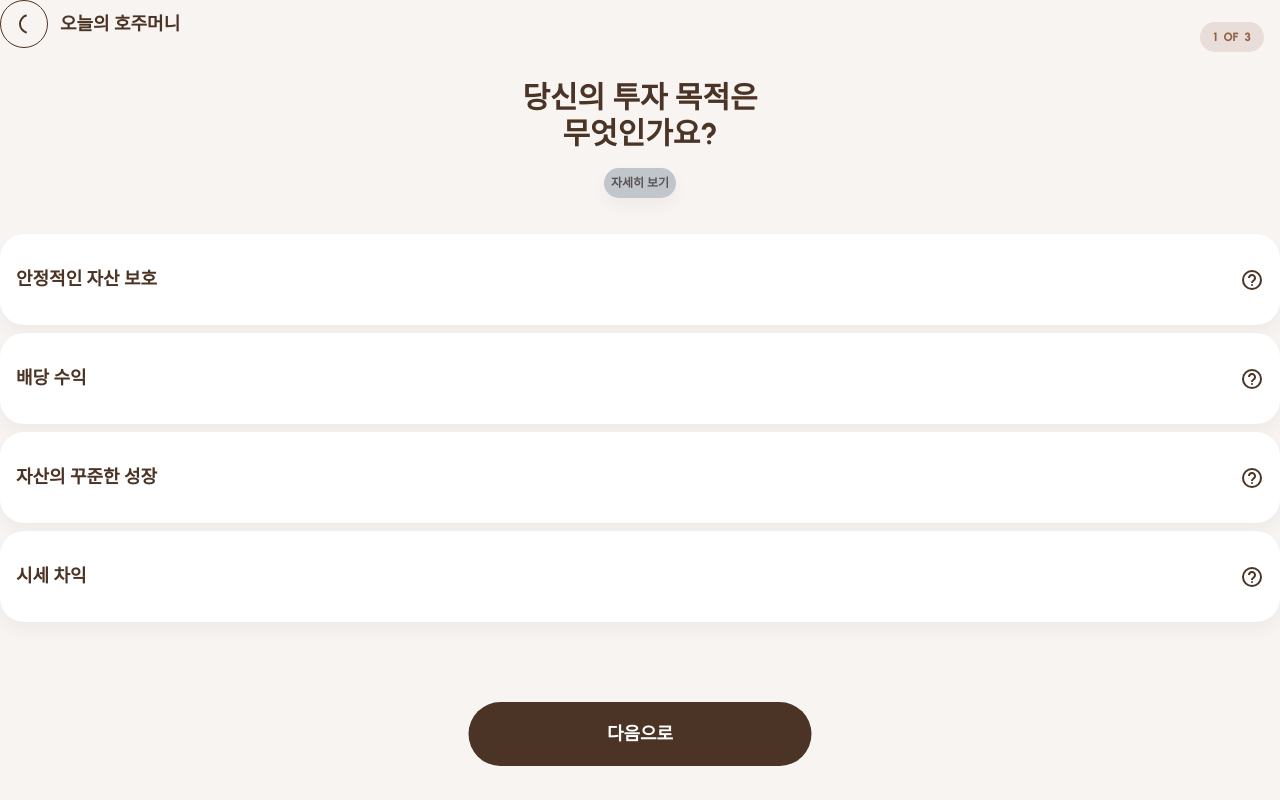
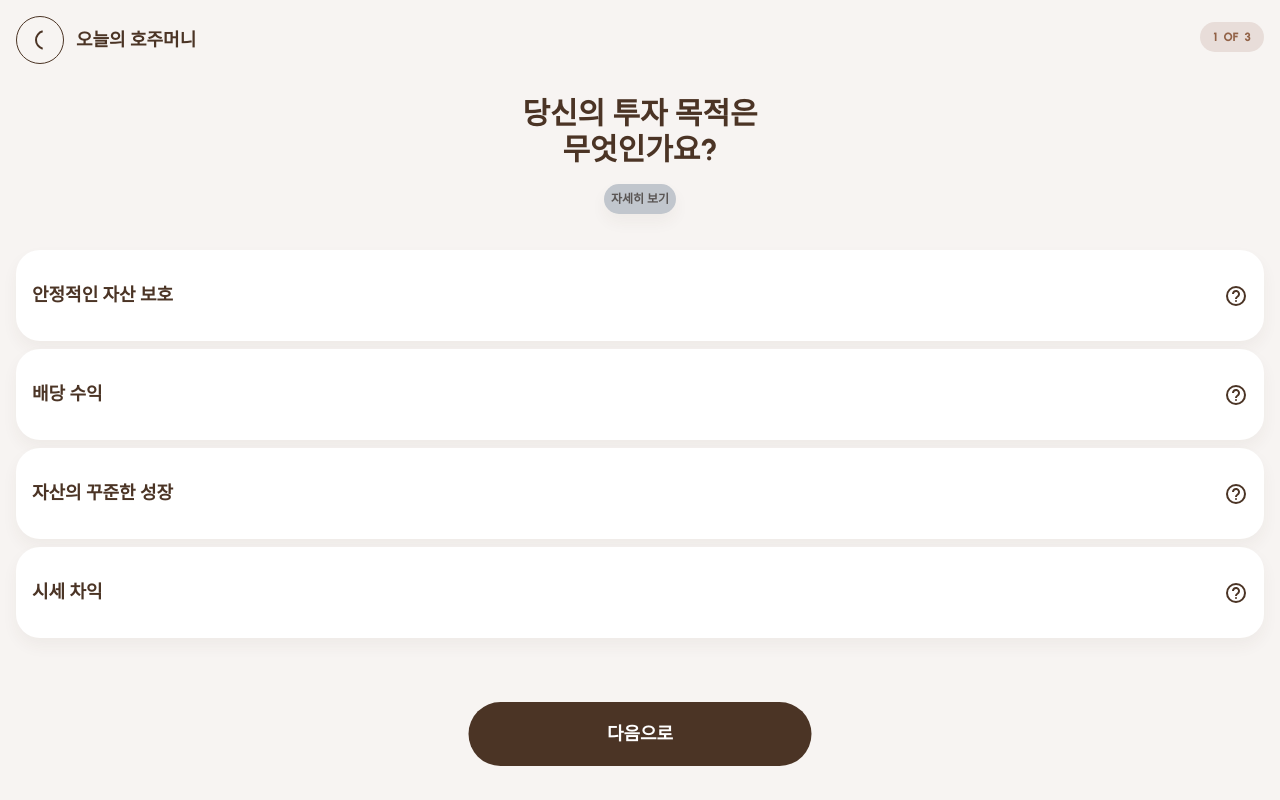
Before and after one commit to MJU-Capstone-Design-1/Jumoney-FE, a Next.js app: page /recommend/surveyfirst in a window 1280 px wide. Built offline with nearby package versions, Linux system fonts and the light colour scheme; a web font is replaced by a local one.

Commit message:
✨ Feat: 오늘의 호주머니 - 투자 목적 페이지 구현

```diff
--- a/src/app/(main)/recommend/surveyfirst/page.tsx
+++ b/src/app/(main)/recommend/surveyfirst/page.tsx
@@ -7,9 +7,16 @@ import { SurveyOption } from "@/features/recommend/survey/surveyFirstListGroup";
 import BottomButton from "@/components/bottomButton";
 import { SurveyStepper } from "@/components/surveyStepper";
 import { motion } from "framer-motion";
+import { SurveyFirstBottomsheet } from "@/features/recommend/survey/surveyFirstBottomsheet";
+import { bottomSheetItems } from "@/constants/surveyFirstBottomsheetItems";
 
 const Page = () => {
   const [selectedOption, setSelectedOption] = useState<string | null>(null);
+  const [isBottomSheetOpen, setIsBottomSheetOpen] = useState(false);
+  const [currentHelpItems, setCurrentHelpItems] = useState<
+    { title: string; description: string }[]
+  >([]);
+
   const options = [
     "안정적인 자산 보호",
     "배당 수익",
@@ -17,8 +24,13 @@ const Page = () => {
     "시세 차익",
   ];
 
+  const handleHelpClick = (option: string) => {
+    setCurrentHelpItems(bottomSheetItems[option] || []);
+    setIsBottomSheetOpen(true);
+  };
+
   return (
-    <div className="flex flex-col">
+    <div className="flex flex-col w-full px-4 pt-4">
       <BackButtonField color="secondary2" label="오늘의 호주머니" />
       <SurveyStepper currentStep={1} totalSteps={3} />
 
@@ -77,6 +89,7 @@ const Page = () => {
                 onClick={() =>
                   setSelectedOption(selectedOption === option ? null : option)
                 }
+                onHelpClick={() => handleHelpClick(option)}
               />
             </motion.div>
           ))}
@@ -84,6 +97,11 @@ const Page = () => {
       </div>
 
       <BottomButton label="다음으로" />
+      <SurveyFirstBottomsheet
+        isOpen={isBottomSheetOpen}
+        onClose={setIsBottomSheetOpen}
+        items={currentHelpItems}
+      />
     </div>
   );
 };
--- a/src/features/recommend/survey/surveyFirstListGroup.tsx
+++ b/src/features/recommend/survey/surveyFirstListGroup.tsx
@@ -9,12 +9,14 @@ interface SurveyOptionProps {
   label: string;
   isSelected: boolean;
   onClick: () => void;
+  onHelpClick?: (e: React.MouseEvent) => void;
 }
 
 export const SurveyOption = ({
   label,
   isSelected,
   onClick,
+  onHelpClick,
 }: SurveyOptionProps) => {
   return (
     <motion.button
@@ -42,7 +44,14 @@ export const SurveyOption = ({
       )}
     >
       <p>{label}</p>
-      <HelpIcon color={isSelected ? "secondary1" : "secondary2"} />
+      <div
+        onClick={(e) => {
+          e.stopPropagation();
+          onHelpClick?.(e);
+        }}
+      >
+        <HelpIcon color={isSelected ? "secondary1" : "secondary2"} />
+      </div>
     </motion.button>
   );
 };
```
